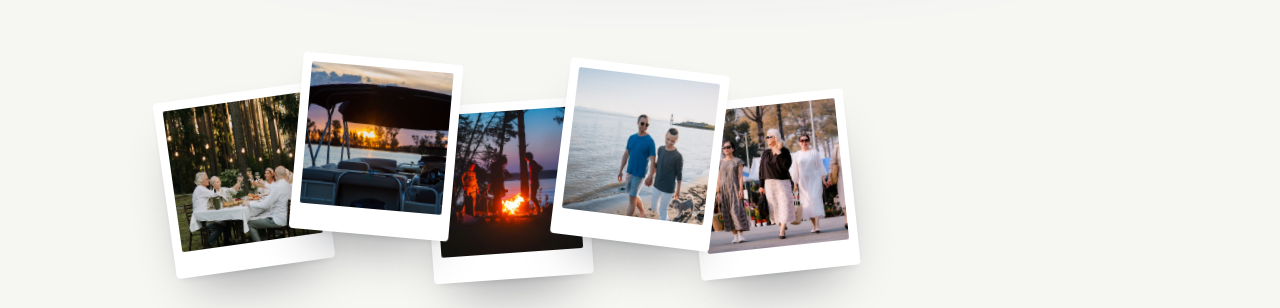
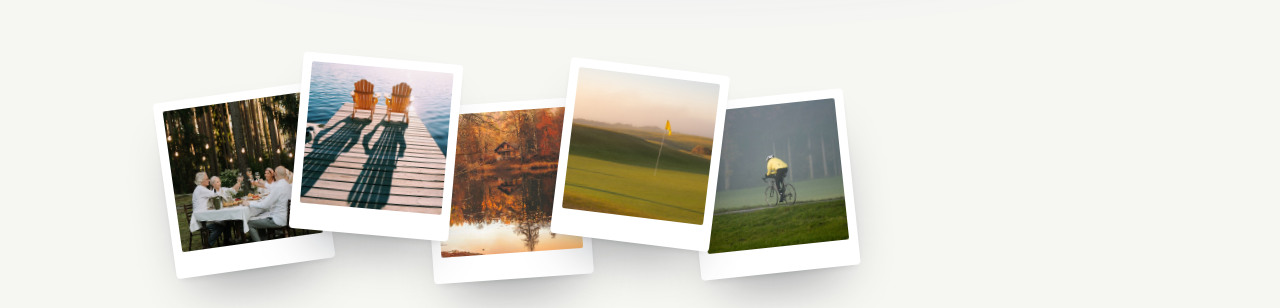
Before and after one commit to staybookt/staybookt-investor, a Next.js app: page /founders in a window 1280 px wide. Shown: the part 360-668 px from the top of the page. Built offline with nearby package versions, Linux system fonts and the light colour scheme; no server answers.

Commit message:
founders: memwall uses CTA-card photo family, fixes stale campfire ref

```diff
--- a/app/founders/page.tsx
+++ b/app/founders/page.tsx
@@ -219,11 +219,11 @@ export default function AboutPage() {
           <p className="sub">For small business owners, and the families behind them.</p>
           <div className="memwall" aria-hidden="true">
             <div className="mpol m1"><img src="/close-founders.jpg" alt="" width={280} height={280} /></div>
-            <div className="mpol m2"><img src="/life-boat.jpg" alt="" width={280} height={280} /></div>
-            <div className="mpol m3"><img src="/close-lt.jpg" alt="" width={280} height={280} /></div>
-            <div className="mpol m4"><img src="/life-dog.jpg" alt="" width={280} height={280} /></div>
-            <div className="mpol m5"><img src="/close-inc.jpg" alt="" width={280} height={280} /></div>
-            <div className="mpol m6"><img src="/life-shop.jpg" alt="" width={280} height={280} /></div>
+            <div className="mpol m2"><img src="/closer-dock.jpg" alt="" width={280} height={280} /></div>
+            <div className="mpol m3"><img src="/close-lt-cottage.jpg" alt="" width={280} height={280} /></div>
+            <div className="mpol m4"><img src="/close-pricing.jpg" alt="" width={280} height={280} /></div>
+            <div className="mpol m5"><img src="/close-work.jpg" alt="" width={280} height={280} /></div>
+            <div className="mpol m6"><img src="/close-founders.jpg" alt="" width={280} height={280} /></div>
             <div className="mpol m7"><img src="/closer-dock.jpg" alt="" width={280} height={280} /></div>
           </div>
         </div>
```
